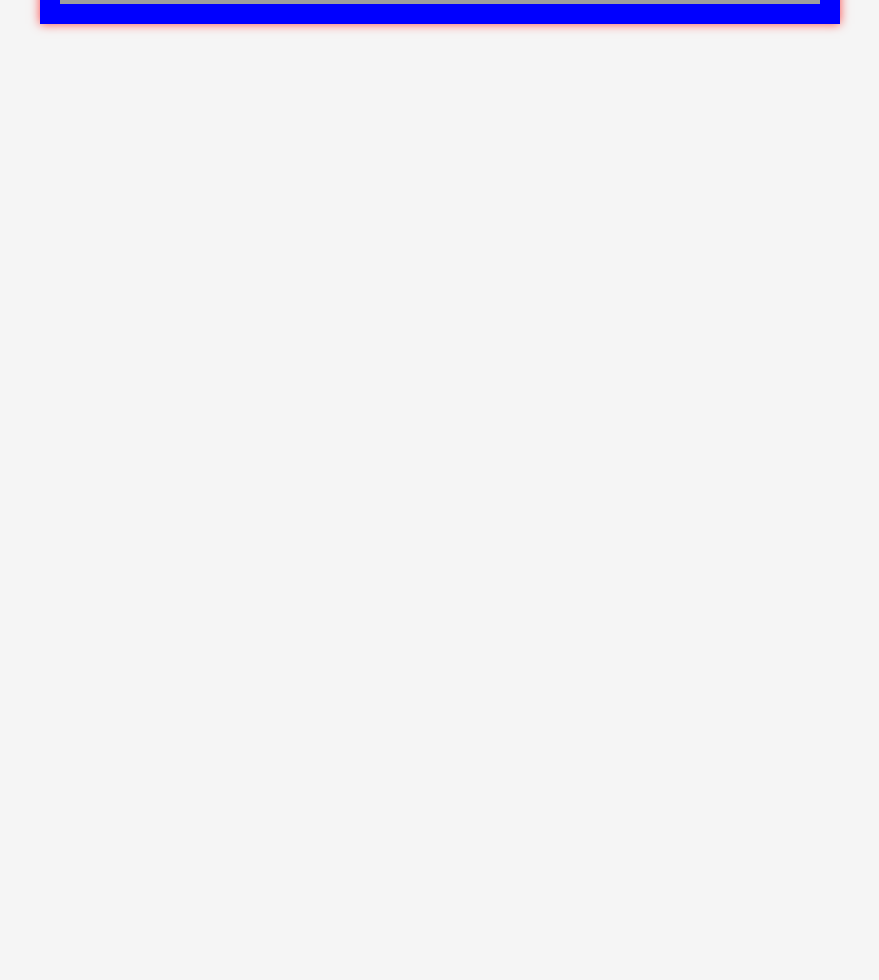
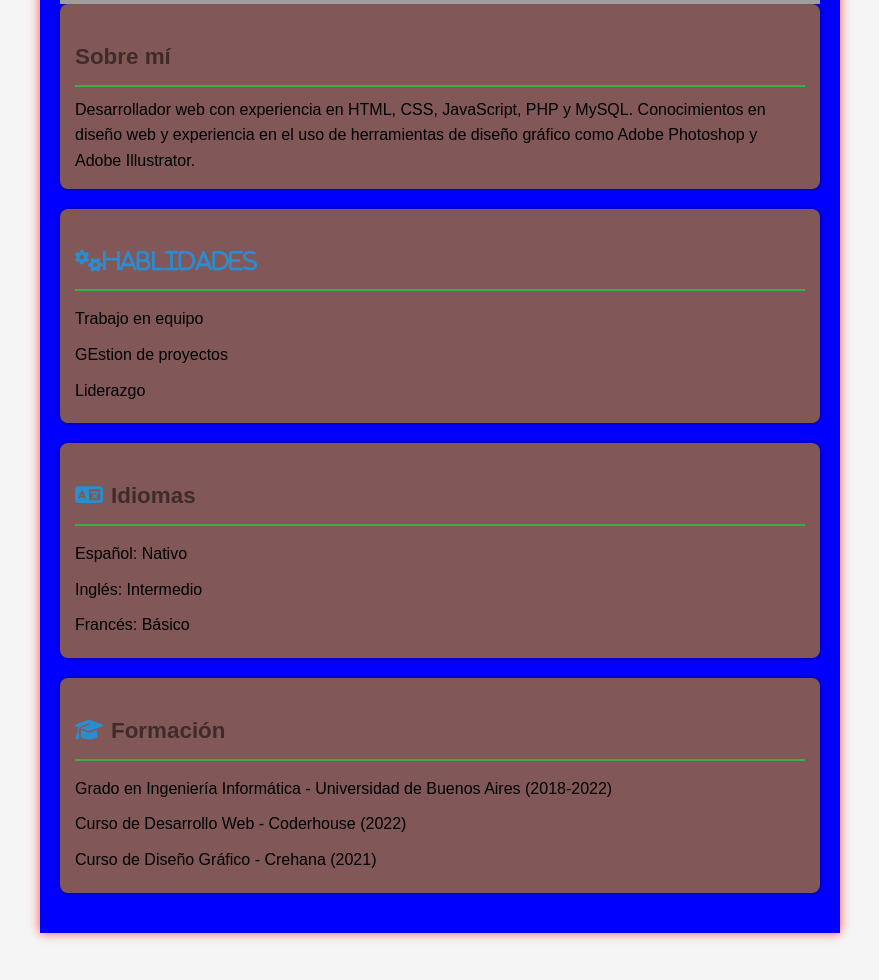
Before and after one commit to ValienteGhost/Clase-3-front, a plain HTML site: page index.html in a window 1280 px wide. Shown: the part 476-1456 px from the top of the page, without its empty margins (200-1079 px from the left). Before the commit the page ends 800 px from the top, so only its background shows below. Drawn offline with Linux system fonts and the light colour scheme; grey boxes are pictures that could not be loaded; a web font is replaced by a local one.

Commit message:
First Commit

```diff
--- a/index.html
+++ b/index.html
@@ -4,6 +4,7 @@
     <meta charset="UTF-8">
     <meta name="viewport" content="width=device-width, initial-scale=1.0">
     <link rel="stylesheet" href="style.css">
+    <script src="https://kit.fontawesome.com/f8e4362d39.js" crossorigin="anonymous"></script>
     <title>Curriculum</title>
 </head>
 <body>
@@ -15,9 +16,41 @@
             <section class="nombre_puesto">
                 <h1>Ignacio Nova</h1>
                 <h2>Desarrollador Web</h2>
-                <!-- <p>Desarrollador web con experiencia en HTML, CSS, JavaScript, PHP y MySQL. Conocimientos en diseño web y experiencia en el uso de herramientas de diseño gráfico como Adobe Photoshop y Adobe Illustrator.</p> -->
+
             </section>
         </header>
+        <section>
+            <h3>Sobre mí</h3>
+            <hr>
+            <p>Desarrollador web con experiencia en HTML, CSS, JavaScript, PHP y MySQL. Conocimientos en diseño web y experiencia en el uso de herramientas de diseño gráfico como Adobe Photoshop y Adobe Illustrator.</p>
+        </section>
+        <section>
+            <h3><i class="fas fa-cogs">Hablidades</i></h3>
+            <hr>
+            <ul>
+                <li>Trabajo en equipo</li>
+                <li>GEstion de proyectos</li>
+                <li>Liderazgo</li>
+            </ul>
+        </section>
+        <section>
+            <h3><i class="fas fa-language"></i>Idiomas</h3>
+            <hr>
+            <ul>
+                <li>Español: Nativo</li>
+                <li>Inglés: Intermedio</li>
+                <li>Francés: Básico</li>
+            </ul>
+        </section>
+        <section>
+            <h3><i class="fas fa-graduation-cap"></i>Formación</h3>
+            <hr>
+            <ul>
+                <li>Grado en Ingeniería Informática - Universidad de Buenos Aires (2018-2022)</li>
+                <li>Curso de Desarrollo Web - Coderhouse (2022)</li>
+                <li>Curso de Diseño Gráfico - Crehana (2021)</li>
+            </ul>
+        </section>
     </main>
 
 </body>
--- a/style.css
+++ b/style.css
@@ -83,3 +83,33 @@ header p{
     margin-left: 1%;
     text-shadow: 0 0 20px rgba(0, 0, 0, 0.5);
 }
+h3{
+    font-size: 1.4em;
+    margin-top: 20px;
+    color:rgba(0, 0, 0, 0.5);
+}
+
+section{
+    background-color: #815757;
+    padding: 15px;
+    border-radius: 8px;
+    margin-bottom: 20px;
+    box-shadow: 0 0 5px rgba(0, 0, 0, 0.5);
+
+}
+section hr{
+    border:0;
+    height: 2px;
+    background: #3dad4c;
+    margin: 10px 0;
+}
+i{
+    color: #2c8dce;
+    margin-right: 8px;
+}
+ul{
+    list-style: none;
+}
+ul li{
+    padding: 5px 0;
+}
```
